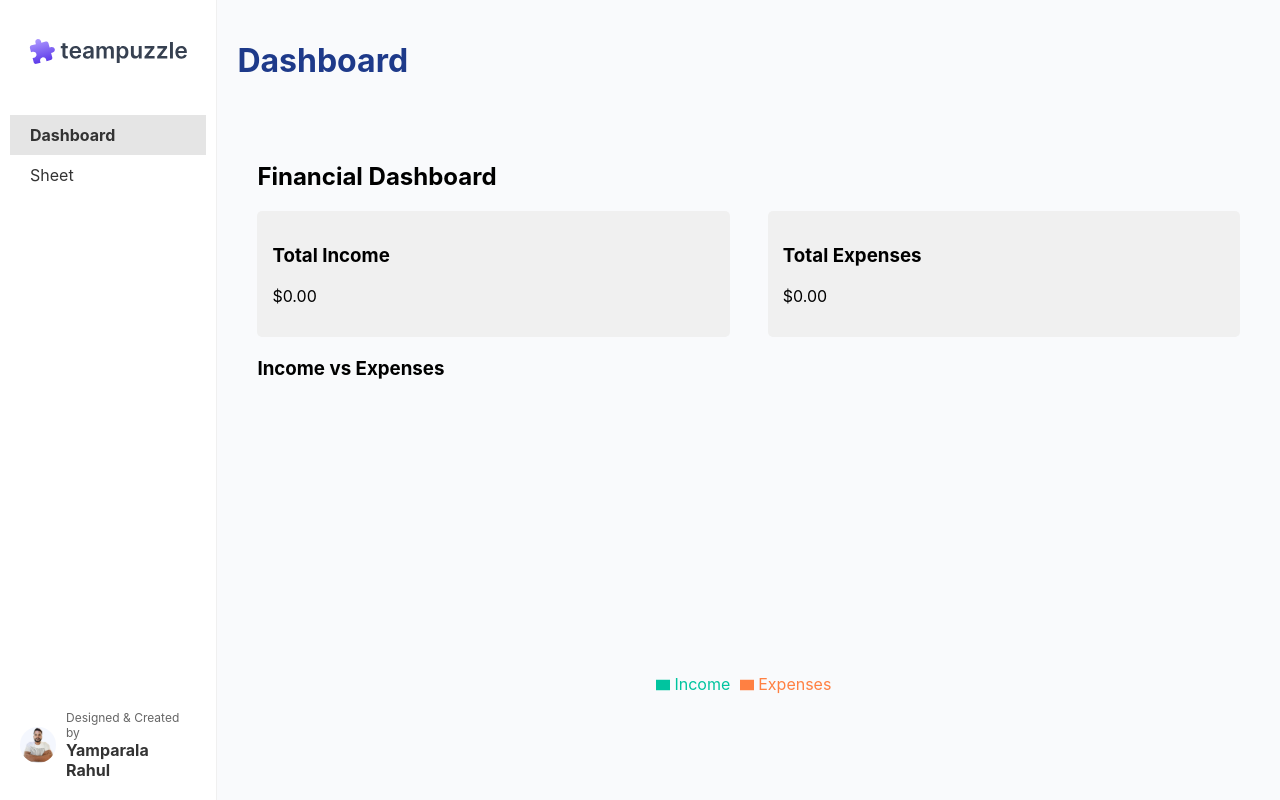
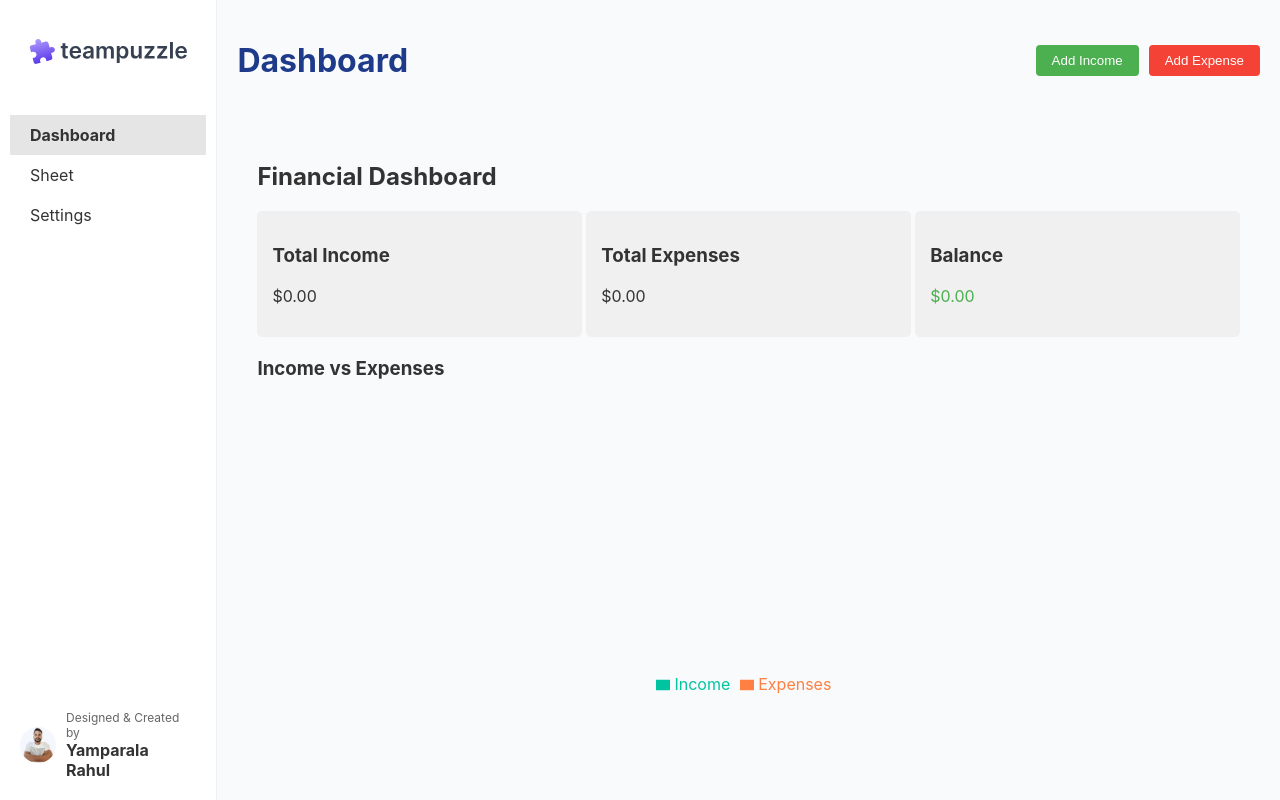
Before and after one commit to yamparalarahul27/financeapp, a React (Create React App) app: page / in a window 1280 px wide. Built offline with nearby package versions, Linux system fonts and the light colour scheme.

Commit message:
Fix ESLint errors, improve currency display, and update Sheet component

```diff
--- a/src/App.css
+++ b/src/App.css
@@ -417,3 +417,103 @@ main {
 .finance-form .tax-toggle input[type="checkbox"] {
   margin-right: 10px;
 }
+
+/* Modal styles */
+.modal-overlay {
+  position: fixed;
+  top: 0;
+  left: 0;
+  right: 0;
+  bottom: 0;
+  background-color: rgba(0, 0, 0, 0.5);
+  display: flex;
+  align-items: center;
+  justify-content: center;
+  z-index: 1000;
+}
+
+.modal-content {
+  background-color: white;
+  padding: 20px;
+  border-radius: 5px;
+  position: relative;
+  max-width: 500px;
+  width: 100%;
+}
+
+.modal-close {
+  position: absolute;
+  top: 10px;
+  right: 10px;
+  font-size: 24px;
+  background: none;
+  border: none;
+  cursor: pointer;
+}
+
+/* Theme styles */
+.App.light {
+  background-color: #ffffff;
+  color: #333333;
+}
+
+.App.dark {
+  background-color: #333333;
+  color: #ffffff;
+}
+
+/* Adjust other component styles for dark theme */
+.App.dark .sidebar {
+  background-color: #222222;
+  color: #ffffff;
+}
+
+.App.dark .content {
+  background-color: #444444;
+}
+
+.App.dark .card {
+  background-color: #555555;
+  color: #ffffff;
+}
+
+/* Add more dark theme styles as needed */
+
+.error-message {
+  color: #ff0000;
+  margin-bottom: 10px;
+}
+
+.dashboard .summary {
+  display: flex;
+  justify-content: space-between;
+  margin-bottom: 20px;
+}
+
+.dashboard .summary > div {
+  background-color: #f0f0f0;
+  padding: 15px;
+  border-radius: 5px;
+  width: 30%;
+}
+
+.dashboard .summary .balance .positive {
+  color: #4CAF50;
+}
+
+.dashboard .summary .balance .negative {
+  color: #F44336;
+}
+
+.transactions-table button {
+  background-color: #f44336;
+  color: white;
+  border: none;
+  padding: 5px 10px;
+  cursor: pointer;
+  border-radius: 3px;
+}
+
+.transactions-table button:hover {
+  background-color: #d32f2f;
+}
--- a/src/App.js
+++ b/src/App.js
@@ -1,25 +1,48 @@
-import React, { useState } from 'react';
+import React, { useState, useEffect } from 'react';
 import './App.css';
+import Dashboard from './components/Dashboard';
+import Sheet from './components/Sheet';
+import Settings from './components/Settings';
 import FinanceForm from './components/FinanceForm';
-import Dashboard from './components/Dashboard'; // Change this line
+import Modal from './components/Modal';
 import { ReactComponent as Logo } from './logo.svg';
-import profileImage from './Profile.png'; // Corrected to match the exact file name
+import profileImage from './Profile.png';
 
 function App() {
-  const [currentTab, setCurrentTab] = useState('dashboard'); // Change 'overview' to 'dashboard'
+  const [currentTab, setCurrentTab] = useState('dashboard');
+  const [isModalOpen, setIsModalOpen] = useState(false);
+  const [formType, setFormType] = useState('income');
+  const [theme, setTheme] = useState('light');
+  const [settingsVersion, setSettingsVersion] = useState(0);
+
+  useEffect(() => {
+    const savedSettings = JSON.parse(localStorage.getItem('userSettings')) || {};
+    setTheme(savedSettings.theme || 'light');
+  }, [settingsVersion]);
+
+  const handleSettingsChange = () => {
+    setSettingsVersion(prev => prev + 1);
+  };
 
   const renderContent = () => {
     switch (currentTab) {
       case 'sheet':
-        return <FinanceForm />;
-      case 'dashboard': // Change 'overview' to 'dashboard'
+        return <Sheet key={settingsVersion} />;
+      case 'settings':
+        return <Settings onThemeChange={setTheme} onSettingsChange={handleSettingsChange} />;
+      case 'dashboard':
       default:
-        return <Dashboard />; // Change <Overview /> to <Dashboard />
+        return <Dashboard key={settingsVersion} />;
     }
   };
 
+  const openModal = (type) => {
+    setFormType(type);
+    setIsModalOpen(true);
+  };
+
   return (
-    <div className="App">
+    <div className={`App ${theme}`}>
       <div className="sidebar">
         <div className="logo-container">
           <Logo className="logo" />
@@ -27,16 +50,22 @@ function App() {
         <nav>
           <ul>
             <li
-              className={currentTab === 'dashboard' ? 'active' : ''} // Change 'overview' to 'dashboard'
-              onClick={() => setCurrentTab('dashboard')} // Change 'overview' to 'dashboard'
+              className={currentTab === 'dashboard' ? 'active' : ''}
+              onClick={() => setCurrentTab('dashboard')}
             >
-              Dashboard {/* Change 'Overview' to 'Dashboard' */}
+              Dashboard
             </li>
             <li
               className={currentTab === 'sheet' ? 'active' : ''}
               onClick={() => setCurrentTab('sheet')}
             >
               Sheet
+            </li>
+            <li
+              className={currentTab === 'settings' ? 'active' : ''}
+              onClick={() => setCurrentTab('settings')}
+            >
+              Settings
             </li>
           </ul>
         </nav>
@@ -50,10 +79,22 @@ function App() {
       </div>
       <main className="content">
         <header>
-          <h1>{currentTab === 'dashboard' ? 'Dashboard' : 'Finance Sheet'}</h1> {/* Change 'overview' to 'dashboard' */}
+          <h1>
+            {currentTab === 'dashboard' ? 'Dashboard' :
+             currentTab === 'sheet' ? 'Finance Sheet' : 'Settings'}
+          </h1>
+          {currentTab === 'dashboard' && (
+            <div className="action-buttons">
+              <button onClick={() => openModal('income')}>Add Income</button>
+              <button onClick={() => openModal('expense')}>Add Expense</button>
+            </div>
+          )}
         </header>
         {renderContent()}
       </main>
+      <Modal isOpen={isModalOpen} onClose={() => setIsModalOpen(false)}>
+        <FinanceForm type={formType} onClose={() => setIsModalOpen(false)} />
+      </Modal>
     </div>
   );
 }
--- a/src/components/Dashboard.js
+++ b/src/components/Dashboard.js
@@ -4,11 +4,32 @@ import { getFinanceData } from '../localStorageService';
 
 function Dashboard() {
   const [finances, setFinances] = useState([]);
+  const [settings, setSettings] = useState({});
 
   useEffect(() => {
     const data = getFinanceData();
     setFinances(data);
+    const savedSettings = JSON.parse(localStorage.getItem('userSettings')) || {};
+    setSettings(savedSettings);
   }, []);
+
+  const getCurrencySymbol = (currency) => {
+    switch(currency) {
+      case 'USD': return '$';
+      case 'INR': return '₹';
+      case 'USDC': return '₿'; // Using Bitcoin symbol as a placeholder for USDC
+      case 'SOL': return 'SOL ';
+      default: return '';
+    }
+  };
+
+  const getCurrencyDisplay = (amount, currency) => {
+    if (settings.currencyDisplay === 'code') {
+      return `${amount.toFixed(2)} ${currency}`;
+    } else {
+      return `${getCurrencySymbol(currency)}${amount.toFixed(2)}`;
+    }
+  };
 
   const totalIncome = finances
     .filter(item => item.type === 'income')
@@ -17,6 +38,8 @@ function Dashboard() {
   const totalExpenses = finances
     .filter(item => item.type === 'expense')
     .reduce((sum, item) => sum + item.amount, 0);
+
+  const balance = totalIncome - totalExpenses;
 
   const pieData = [
     { name: 'Income', value: totalIncome },
@@ -31,11 +54,18 @@ function Dashboard() {
       <div className="summary">
         <div className="total-income">
           <h3>Total Income</h3>
-          <p>${totalIncome.toFixed(2)}</p>
+          <p>{getCurrencyDisplay(totalIncome, finances[0]?.currency || 'USD')}</p>
         </div>
         <div className="total-expenses">
           <h3>Total Expenses</h3>
-          <p>${totalExpenses.toFixed(2)}</p>
+          <p>{getCurrencyDisplay(totalExpenses, finances[0]?.currency || 'USD')}</p>
+        </div>
+        <div className="balance">
+          <h3>Balance</h3>
+          <p className={balance >= 0 ? 'positive' : 'negative'}>
+            {getCurrencyDisplay(Math.abs(balance), finances[0]?.currency || 'USD')}
+            {balance < 0 ? ' (Deficit)' : ''}
+          </p>
         </div>
       </div>
       <div className="chart-container">
@@ -56,7 +86,7 @@ function Dashboard() {
                 <Cell key={`cell-${index}`} fill={COLORS[index % COLORS.length]} />
               ))}
             </Pie>
-            <Tooltip formatter={(value) => `$${value.toFixed(2)}`} />
+            <Tooltip formatter={(value) => `${finances.length > 0 ? getCurrencyDisplay(finances[0].amount, finances[0].currency) : '$'}${value.toFixed(2)}`} />
             <Legend />
           </PieChart>
         </ResponsiveContainer>
--- a/src/components/Modal.js
+++ b/src/components/Modal.js
@@ -1,5 +1,4 @@
 import React from 'react';
-import './Modal.css';  // Changed from '../Modal.css' to './Modal.css'
 
 function Modal({ isOpen, onClose, children }) {
   if (!isOpen) return null;
--- a/src/components/Settings.js
+++ b/src/components/Settings.js
@@ -1,8 +1,29 @@
-import React, { useState } from 'react';
+import React, { useState, useEffect } from 'react';
 
-function Settings() {
+function Settings({ onThemeChange, onSettingsChange }) {
   const [taxRate, setTaxRate] = useState(0);
   const [taxMethod, setTaxMethod] = useState('flat');
+  const [theme, setTheme] = useState('light');
+  const [currencyDisplay, setCurrencyDisplay] = useState('symbol');
+  const [dateFormat, setDateFormat] = useState('DDMMYYYY');
+
+  useEffect(() => {
+    // Load saved settings from localStorage
+    const savedSettings = JSON.parse(localStorage.getItem('userSettings')) || {};
+    setTaxRate(savedSettings.taxRate || 0);
+    setTaxMethod(savedSettings.taxMethod || 'flat');
+    setTheme(savedSettings.theme || 'light');
+    setCurrencyDisplay(savedSettings.currencyDisplay || 'symbol');
+    setDateFormat(savedSettings.dateFormat || 'DDMMYYYY');
+  }, []);
+
+  const saveSettings = () => {
+    const settings = { taxRate, taxMethod, theme, currencyDisplay, dateFormat };
+    localStorage.setItem('userSettings', JSON.stringify(settings));
+    onThemeChange(theme);
+    onSettingsChange();
+    alert('Settings saved successfully!');
+  };
 
   return (
     <div className="settings">
@@ -11,7 +32,7 @@ function Settings() {
         <div className="settings-option">
           <label>
             Theme:
-            <select>
+            <select value={theme} onChange={(e) => setTheme(e.target.value)}>
               <option value="light">Light</option>
               <option value="dark">Dark</option>
             </select>
@@ -20,7 +41,7 @@ function Settings() {
         <div className="settings-option">
           <label>
             Currency Display:
-            <select>
+            <select value={currencyDisplay} onChange={(e) => setCurrencyDisplay(e.target.value)}>
               <option value="symbol">Symbol ($)</option>
               <option value="code">Code (USD)</option>
             </select>
@@ -29,7 +50,7 @@ function Settings() {
         <div className="settings-option">
           <label>
             Date Format:
-            <select>
+            <select value={dateFormat} onChange={(e) => setDateFormat(e.target.value)}>
               <option value="DDMMYYYY">DD/MM/YYYY</option>
               <option value="MMDDYYYY">MM/DD/YYYY</option>
               <option value="YYYYMMDD">YYYY-MM-DD</option>
@@ -68,7 +89,7 @@ function Settings() {
           </div>
         </div>
       </div>
-      <button className="save-settings">Save Settings</button>
+      <button className="save-settings" onClick={saveSettings}>Save Settings</button>
     </div>
   );
 }
--- a/src/components/Sheet.js
+++ b/src/components/Sheet.js
@@ -3,11 +3,26 @@ import { getFinanceData } from '../localStorageService';
 
 function Sheet() {
   const [finances, setFinances] = useState([]);
+  const [settings, setSettings] = useState({});
 
   useEffect(() => {
+    loadData();
+  }, []);
+
+  const loadData = () => {
     const data = getFinanceData();
     setFinances(data);
-  }, []);
+    const savedSettings = JSON.parse(localStorage.getItem('userSettings')) || {};
+    setSettings(savedSettings);
+  };
+
+  const deleteTransaction = (index) => {
+    if (window.confirm('Are you sure you want to delete this transaction?')) {
+      const updatedFinances = finances.filter((_, i) => i !== index);
+      localStorage.setItem('financeData', JSON.stringify(updatedFinances));
+      loadData();
+    }
+  };
 
   const getCurrencySymbol = (currency) => {
     switch(currency) {
@@ -19,12 +34,22 @@ function Sheet() {
     }
   };
 
+  const getCurrencyDisplay = (amount, currency) => {
+    if (settings.currencyDisplay === 'code') {
+      return `${amount.toFixed(2)} ${currency}`;
+    } else {
+      return `${getCurrencySymbol(currency)}${amount.toFixed(2)}`;
+    }
+  };
+
   const formatDate = (dateString) => {
     const date = new Date(dateString);
-    const day = date.getDate();
-    const month = date.toLocaleString('default', { month: 'long' });
-    const year = date.getFullYear();
-    return `${day} ${month} ${year}`;
+    const options = {
+      year: 'numeric',
+      month: settings.dateFormat === 'MMDDYYYY' ? 'numeric' : 'long',
+      day: 'numeric'
+    };
+    return date.toLocaleDateString(undefined, options);
   };
 
   const capitalizeType = (type) => {
@@ -41,6 +66,7 @@ function Sheet() {
             <th>Type</th>
             <th>Description</th>
             <th>Amount</th>
+            <th>Actions</th>
           </tr>
         </thead>
         <tbody>
@@ -49,9 +75,9 @@ function Sheet() {
               <td>{formatDate(finance.date)}</td>
               <td>{capitalizeType(finance.type)}</td>
               <td>{finance.description}</td>
+              <td>{getCurrencyDisplay(finance.amount, finance.currency)}</td>
               <td>
-                {getCurrencySymbol(finance.currency)}
-                {finance.amount.toFixed(2)}
+                <button onClick={() => deleteTransaction(index)}>Delete</button>
               </td>
             </tr>
           ))}
```
Also changed, not shown: src/components/FinanceForm.js (+15 -1 lines), src/localStorageService.js (+7 -8 lines), 1 other file (tests, documents, lock files or other folders).
